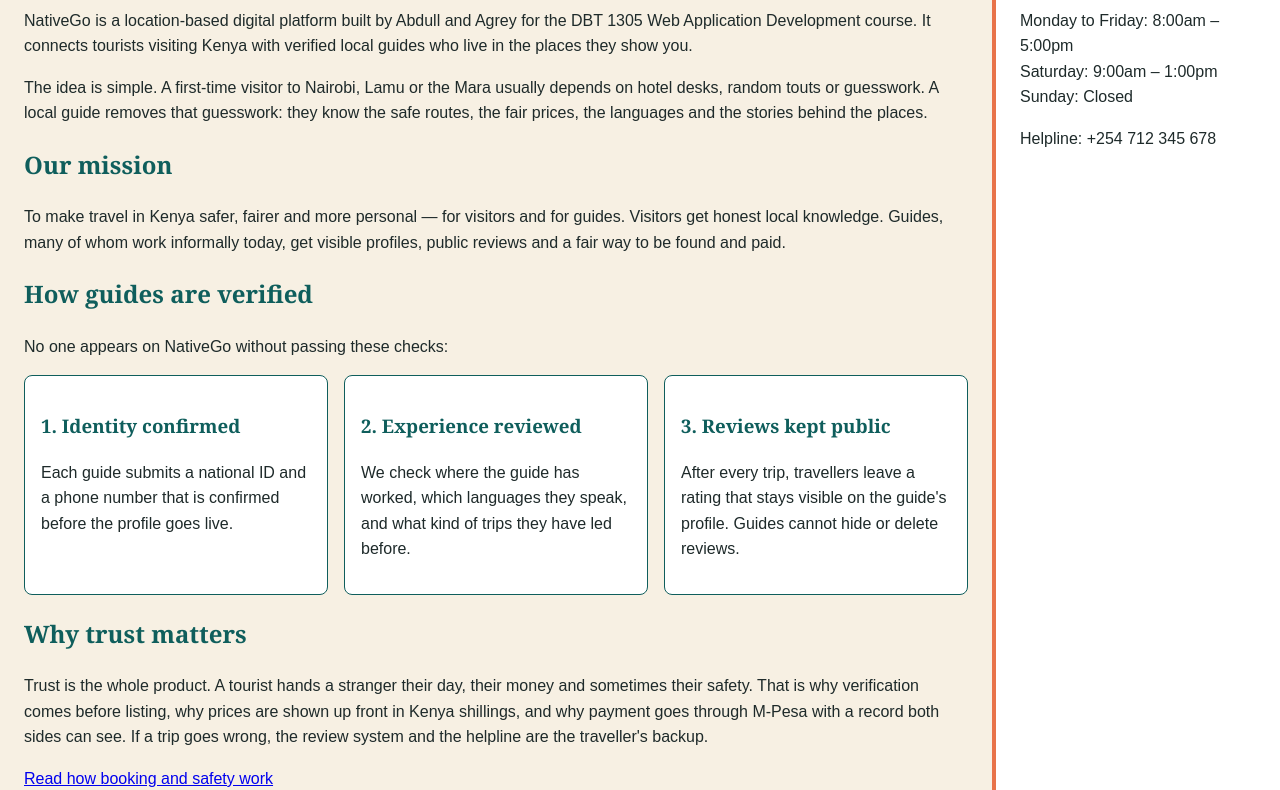
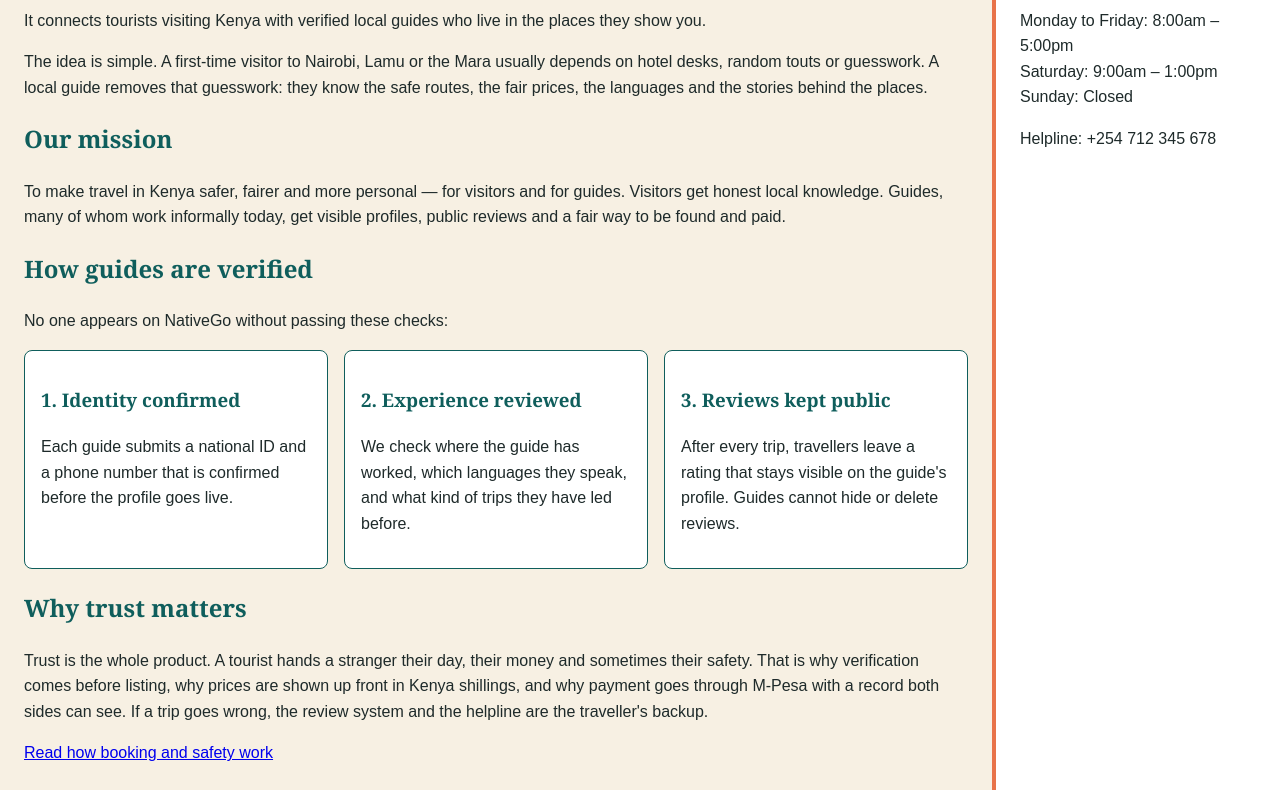
Before and after one commit to agreygorwa-sketch/nativego-website, a plain HTML site: page about.html in a window 1280 px wide. Shown: the part 293-1083 px from the top of the page. Drawn offline with Linux system fonts and the light colour scheme.

Commit message:
Remove the built-by statement from the about page

```diff
--- a/about.html
+++ b/about.html
@@ -34,9 +34,8 @@
   <main>
     <section>
       <h2>About NativeGo</h2>
-      <p>NativeGo is a location-based digital platform built by Abdull and Agrey for the DBT 1305 Web
-        Application Development course. It connects tourists visiting Kenya with verified local
-        guides who live in the places they show you.</p>
+      <p>It connects tourists visiting Kenya with verified local guides who live in the places
+        they show you.</p>
       <p>The idea is simple. A first-time visitor to Nairobi, Lamu or the Mara usually depends on
         hotel desks, random touts or guesswork. A local guide removes that guesswork: they know
         the safe routes, the fair prices, the languages and the stories behind the places.</p>
```
